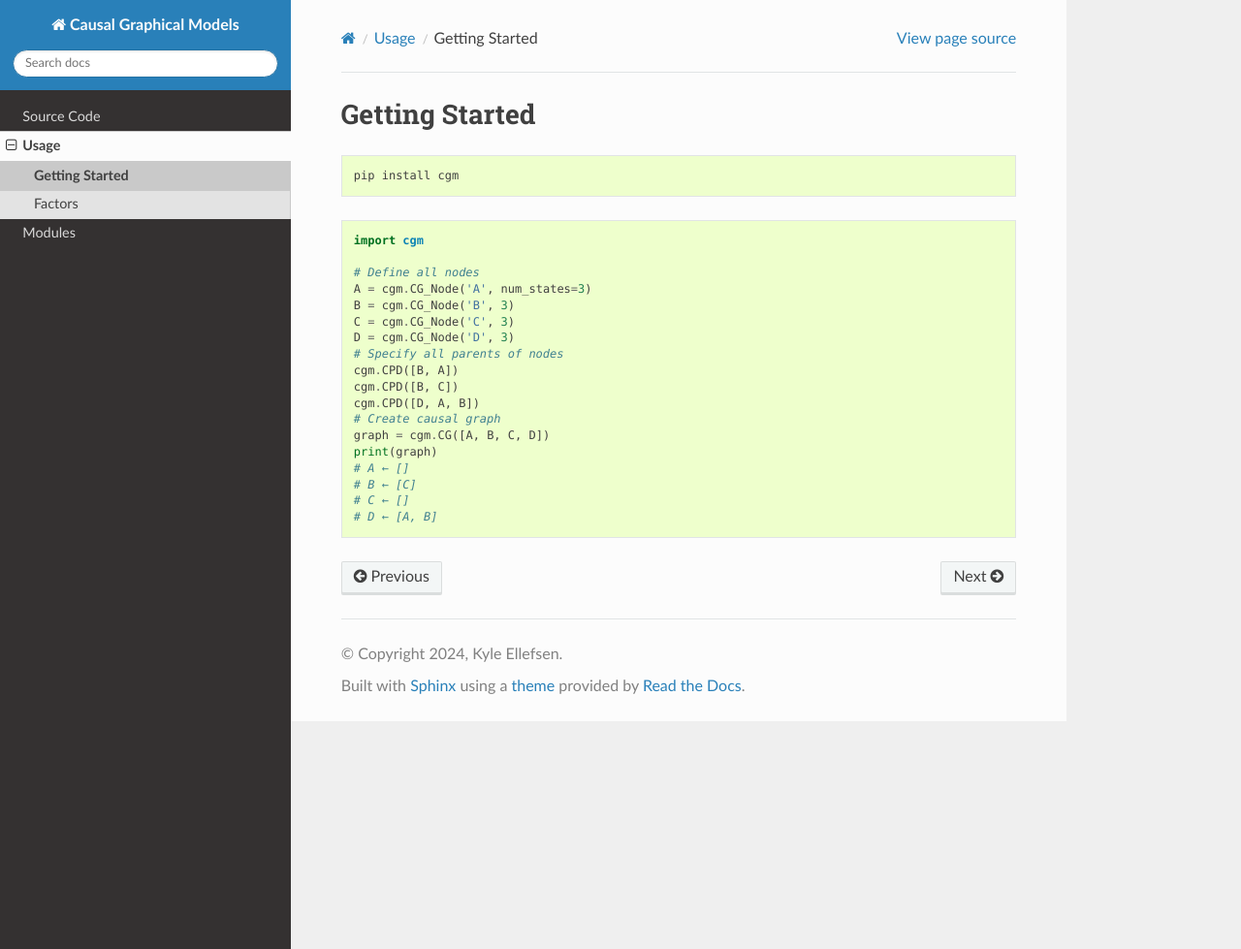
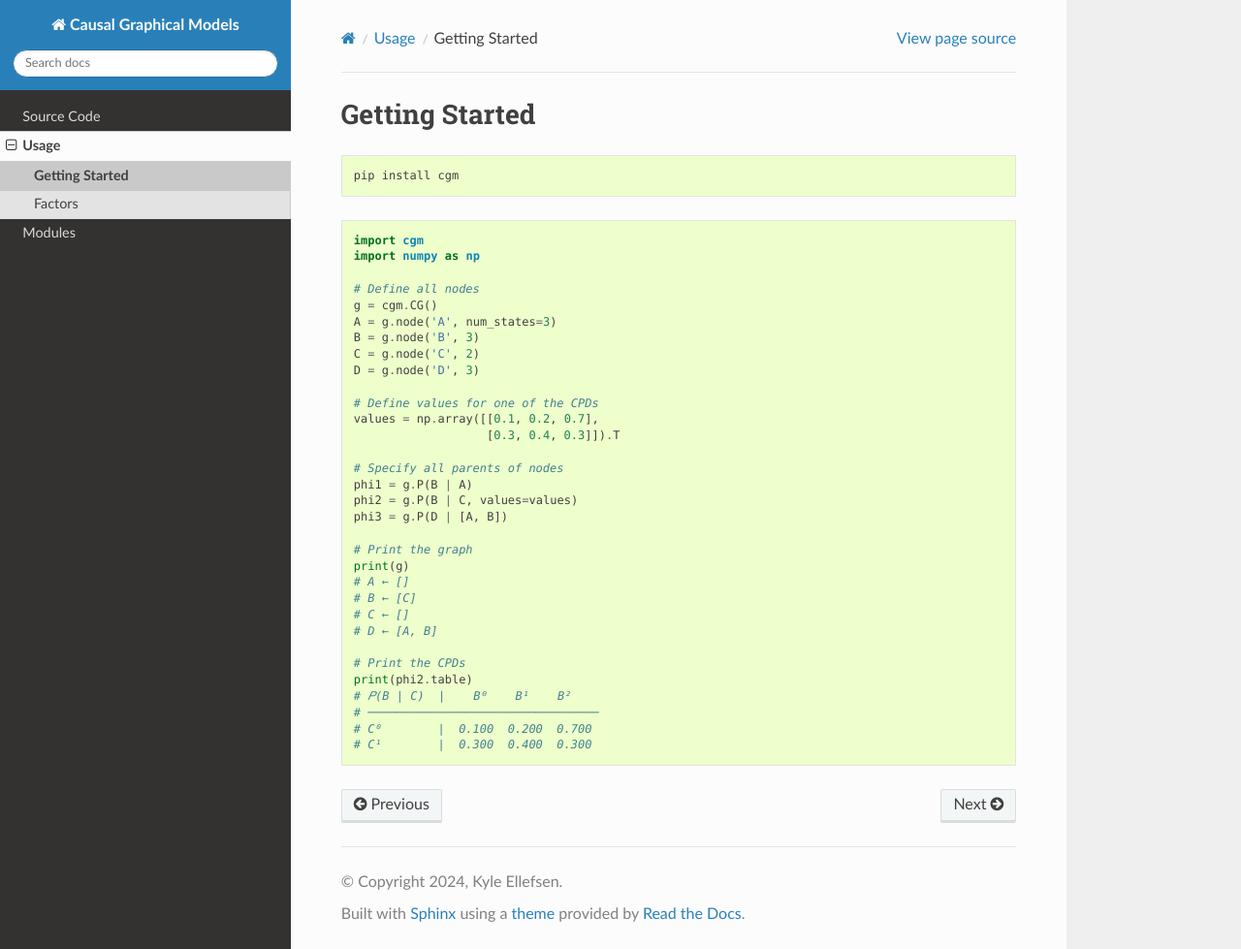
Before and after one commit to kyleellefsen/cgm, a Sphinx documentation site: the page built from docs/getting_started.md, in a window 1280 px wide and 979 px high. Shown: the whole window at 97% size. Built offline with Sphinx 7.4.7 and the Read the Docs theme 3.1.0, drawn with Linux system fonts in a browser that asks for light colours.

Commit message:
updated docs

````diff
--- a/docs/getting_started.md
+++ b/docs/getting_started.md
@@ -6,21 +6,35 @@ pip install cgm
 
 ```python
 import cgm
+import numpy as np
 
 # Define all nodes
-A = cgm.CG_Node('A', num_states=3)
-B = cgm.CG_Node('B', 3)
-C = cgm.CG_Node('C', 3)
-D = cgm.CG_Node('D', 3)
+g = cgm.CG()
+A = g.node('A', num_states=3)
+B = g.node('B', 3)
+C = g.node('C', 2)
+D = g.node('D', 3)
+
+# Define values for one of the CPDs
+values = np.array([[0.1, 0.2, 0.7],
+                   [0.3, 0.4, 0.3]]).T
+
 # Specify all parents of nodes
-cgm.CPD([B, A])
-cgm.CPD([B, C])
-cgm.CPD([D, A, B])
-# Create causal graph
-graph = cgm.CG([A, B, C, D])
-print(graph)
+phi1 = g.P(B | A)
+phi2 = g.P(B | C, values=values)
+phi3 = g.P(D | [A, B])
+
+# Print the graph
+print(g)
 # A ← []
 # B ← [C]
 # C ← []
 # D ← [A, B]
+
+# Print the CPDs
+print(phi2.table)
+# 𝑃(B | C)  |    B⁰    B¹    B²
+# ─────────────────────────────────
+# C⁰        |  0.100  0.200  0.700
+# C¹        |  0.300  0.400  0.300
 ```
````
Also changed, not shown: README.md (+16 -10 lines), docs/factor_operations.md (+43 -12 lines), 1 other file.
